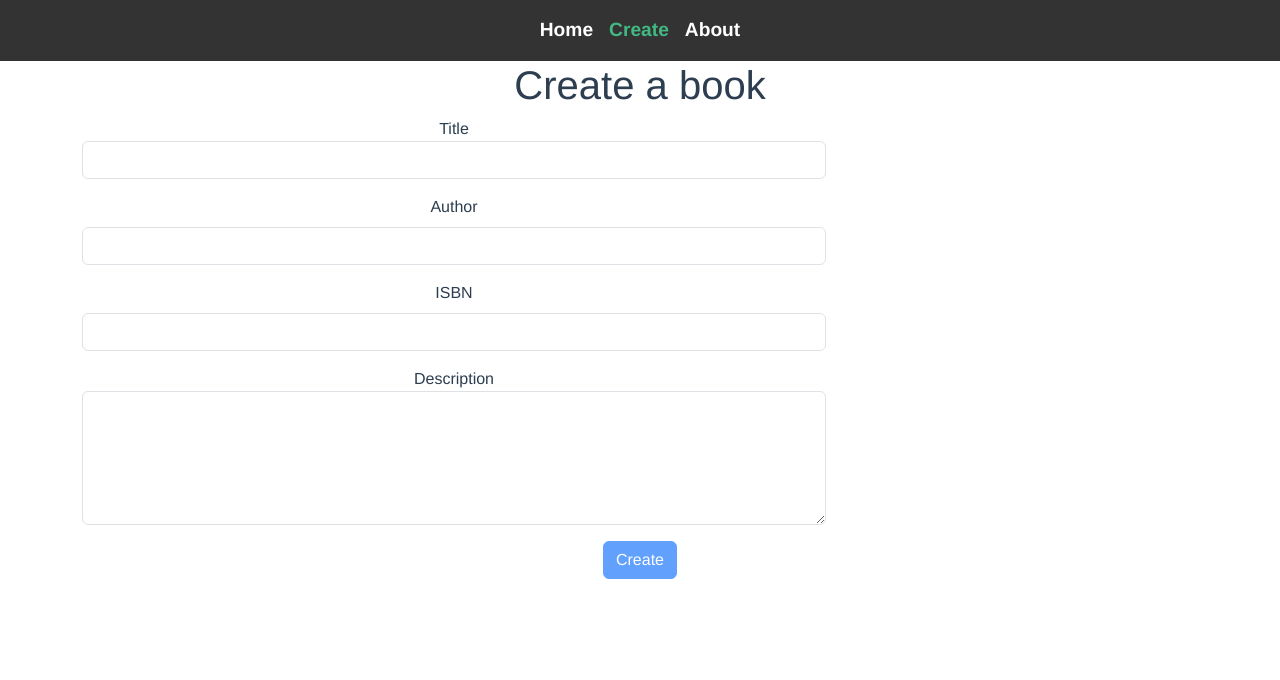
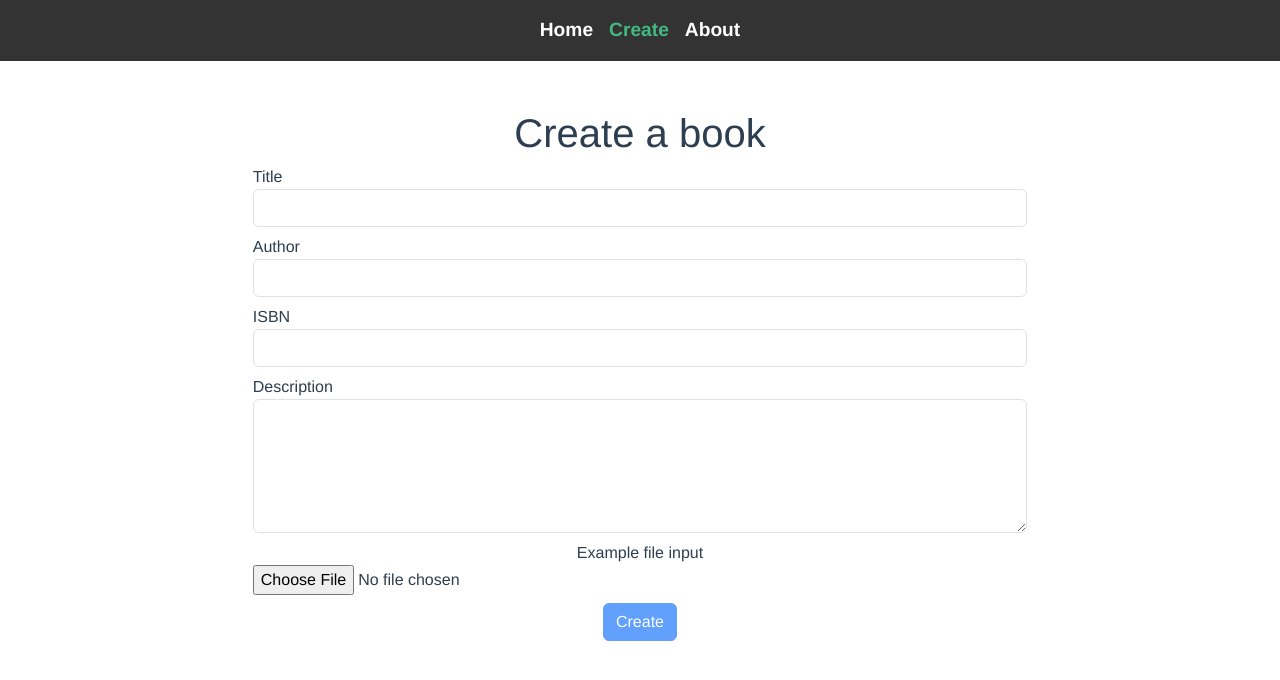
Before and after one commit to johnaziz57/book-management-system-fe, a Vue app: page /create in a window 1280 px wide. Shown: the top 680 px of the page. Built offline with nearby package versions, Linux system fonts and the light colour scheme.

Commit message:
Finally centered the creat book page

```diff
--- a/src/views/CreateView.vue
+++ b/src/views/CreateView.vue
@@ -1,22 +1,21 @@
-<template lang="">
-  <form action="" class="container mb3">
+<template>
+  <form action="" class="m-5">
     <h1>Create a book</h1>
 
-    <div class="col-md-8">
-      <div class="mb-3">
-        <label for="" class="from-label">Title</label>
+    <div class="inputWithLabel">
+      <label for="" class="label">Title</label>
       <input type="text" class="form-control" v-model="title" />
     </div>
-      <div class="mb-3">
-        <label for="" class="form-label">Author</label>
+    <div class="inputWithLabel">
+      <label for="" class="label">Author</label>
       <input type="text" class="form-control" v-model="author" />
     </div>
-      <div class="mb-3">
-        <label for="" class="form-label">ISBN</label>
+    <div class="inputWithLabel" >
+      <label for="" class="label">ISBN</label>
       <input type="text" class="form-control" v-model="isbn" />
     </div>
-      <div class="mb-3">
-        <label for="" class="from-label">Description</label>
+    <div class="inputWithLabel">
+      <label for="" class="label">Description</label>
       <textarea
         type="text"
         class="form-control"
@@ -24,9 +23,15 @@
         v-model="description"
       ></textarea>
     </div>
+    <div class="inputWithLabel">
+      <label for="exampleFormControlFile1">Example file input</label>
+      <input
+        type="file"
+        class="form-control-file"
+        id="exampleFormControlFile1"
+      />
     </div>
-    <div class="col"></div>
-    <div class="mb-3">
+    <div class="d-flex justify-content-center">
       <button
         class="btn btn-primary"
         @click.prevent="submitForm"
@@ -39,6 +44,8 @@
 </template>
 <script setup lang="ts">
 import { ref, inject, computed } from 'vue'
+import { BookStore } from '@/store/data';
+import { Book } from '@/models/Book';
 
 const $books = inject('$books') as BookStore
 
@@ -49,6 +56,7 @@ let isbn = ref('')
 
 function submitForm() {
   const book: Book = {
+    id: undefined,
     title: title.value,
     authors: [author.value],
     isbn: isbn.value,
@@ -62,4 +70,24 @@ const isFormInvalid = computed(() => {
   return !title.value || !author.value || !isbn.value
 })
 </script>
-<style lang=""></style>
+<style lang="css" scoped>
+.inputWithLabel {
+  margin-inline-start: 16vw;
+  margin-inline-end: 16vw;
+  margin-top: 1vh;
+  margin-bottom: 1vh;
+  display: flex;
+  flex-direction: column;
+}
+
+.label {
+  align-self: self-start;
+}
+
+.container {
+  display: flex;
+  align-content: center;
+  flex-direction: row;
+}
+
+</style>
```
Lines whose indentation alone changed are shown as unchanged.
